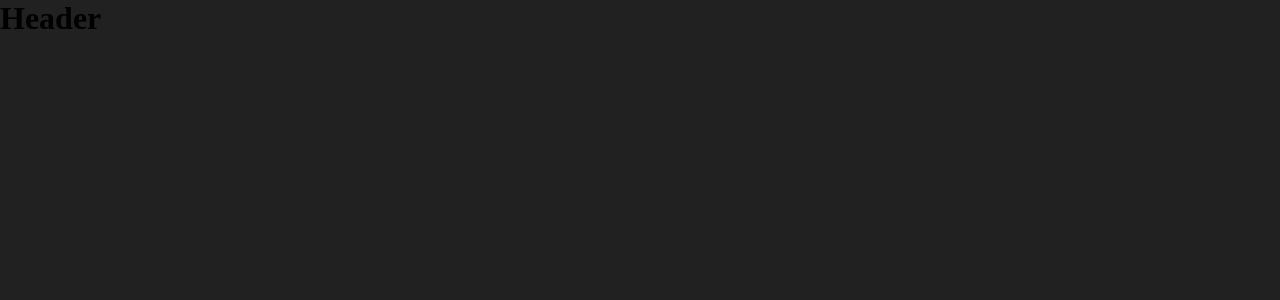
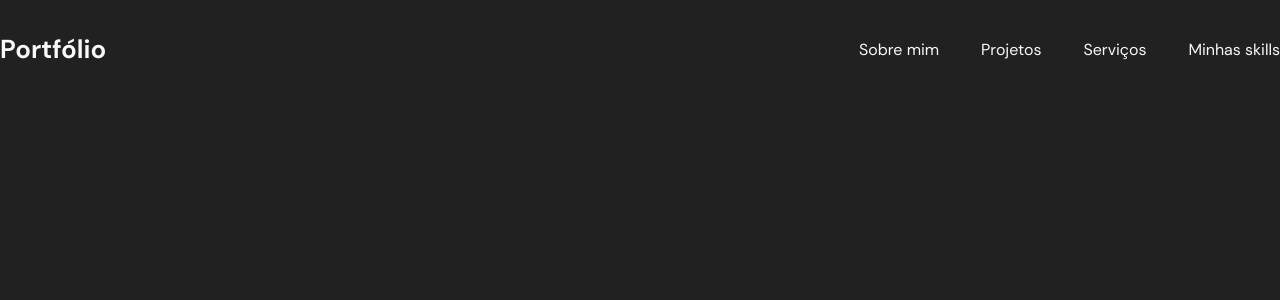
Before and after one commit to douglasgomes98/portfolio-example, a React (Vite) app: page / in a window 1280 px wide. Shown: the top 300 px of the page. Built offline with nearby package versions, Linux system fonts and the light colour scheme.

Commit message:
feat: ✨ create header

```diff
--- a/src/components/Header/Header.jsx
+++ b/src/components/Header/Header.jsx
@@ -1,9 +1,16 @@
-import { Container } from './Header.styles';
+import { Container, Logo, Menu, MenuItem } from './Header.styles';
 
 export function Header() {
   return (
     <Container>
-      <h1>Header</h1>
+      <Logo>Portfólio</Logo>
+
+      <Menu>
+        <MenuItem href="#">Sobre mim</MenuItem>
+        <MenuItem href="#">Projetos</MenuItem>
+        <MenuItem href="#">Serviços</MenuItem>
+        <MenuItem href="#">Minhas skills</MenuItem>
+      </Menu>
     </Container>
   );
 }
--- a/src/components/Header/Header.styles.js
+++ b/src/components/Header/Header.styles.js
@@ -1,3 +1,24 @@
 import styled from 'styled-components';
 
-export const Container = styled.div``;
+export const Container = styled.header`
+  padding: 32px 0;
+  color: ${({ theme }) => theme.colors.secondary};
+  display: flex;
+  align-items: center;
+  justify-content: space-between;
+`;
+
+export const Logo = styled.div`
+  font-family: ${({ theme }) => theme.fonts.family.bold};
+  font-size: 26px;
+`;
+
+export const Menu = styled.nav`
+  display: flex;
+  align-items: center;
+  gap: 42px;
+`;
+
+export const MenuItem = styled.a`
+  font-family: ${({ theme }) => theme.fonts.family.regular};
+`;
--- a/src/styles/GlobalStyles.jsx
+++ b/src/styles/GlobalStyles.jsx
@@ -3,14 +3,17 @@ import { createGlobalStyle } from 'styled-components';
 export const GlobalStyles = createGlobalStyle`
   @font-face {
     font-family: 'DM-Sans-Regular';
+    font-weight: 400;
     src: url('/fonts/DMSans-Regular.ttf') format('truetype');
   }
   @font-face {
     font-family: 'DM-Sans-Medium';
+    font-weight: 500;
     src: url('/fonts/DMSans-Medium.ttf') format('truetype');
   }
   @font-face {
     font-family: 'DM-Sans-Bold';
+    font-weight: 700;
     src: url('/fonts/DMSans-Bold.ttf') format('truetype');
   }
 
@@ -23,4 +26,9 @@ export const GlobalStyles = createGlobalStyle`
   html {
     --webkit-font-smoothing: antialiased;
   }
+
+  a {
+    text-decoration: none;
+    color: inherit;
+  }
 `;
```
